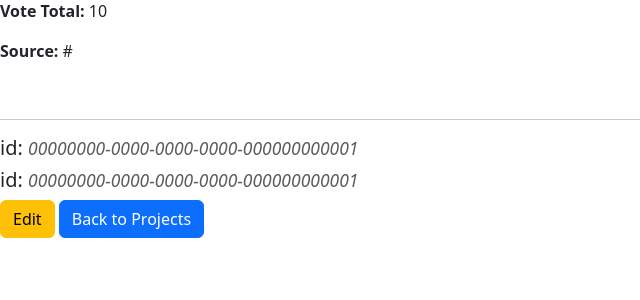
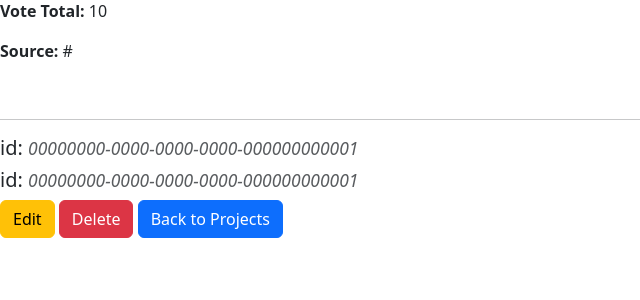
Before and after one commit to MohebYarahmadi/djangoDRFAdvance, a Django app: page /project/00000000-0000-0000-0000-000000000001/ in a window 1280 px wide. Shown: the part 178-478 px from the top of the page, without its empty margins (0-640 px from the left). Run offline with Django 5.2, Linux system fonts and the light colour scheme; tables that the repository leaves empty hold one stand-in row (values such as "Sample post"); some libraries are stand-ins or nearby versions.

Commit message:
Project Form Delete Done

```diff
--- a/core/projects/urls.py
+++ b/core/projects/urls.py
@@ -8,5 +8,5 @@ urlpatterns = [
     path('project/<str:pk>/', views.project, name="single-project"),
     path('create-project/', views.create_project, name="create-project"),
     path('update-project/<str:pk>/', views.update_project, name="update-project"),
-    # path('delete-project/<str:pk>/', views.deleteProject, name="delete-project"),
+    path('delete-project/<str:pk>/', views.delete_project, name="delete-project"),
 ]
--- a/core/projects/views.py
+++ b/core/projects/views.py
@@ -51,3 +51,13 @@ def update_project(request, pk):
 
     context = {'form': form}
     return render(request, template_name, context)
+
+def delete_project(request, pk):
+    template_name = 'projects/delete-project.html'
+    project = models.Project.objects.get(id=pk)
+    context = {'object': project}
+
+    if request.method == 'POST':
+        project.delete()
+        return redirect('projects:projects')
+    return render(request, template_name, context)
--- a/core/templates/projects/single-project.html
+++ b/core/templates/projects/single-project.html
@@ -15,6 +15,7 @@
 <h5>id: <i><small class="text-muted">{{ project.id }}</small></i></h5>
 
 <a class="btn btn-warning" href="{% url 'projects:update-project' project.id %}">Edit</a>
+<a class="btn btn-danger" href="{% url 'projects:delete-project' project.id %}">Delete</a>
 <a class="btn btn-primary" href="{% url 'projects:projects' %}">Back to Projects</a>
 
 {% endblock %}
```
Also changed, not shown: core/templates/projects/delete-project.html (added, +20 -0 lines).
